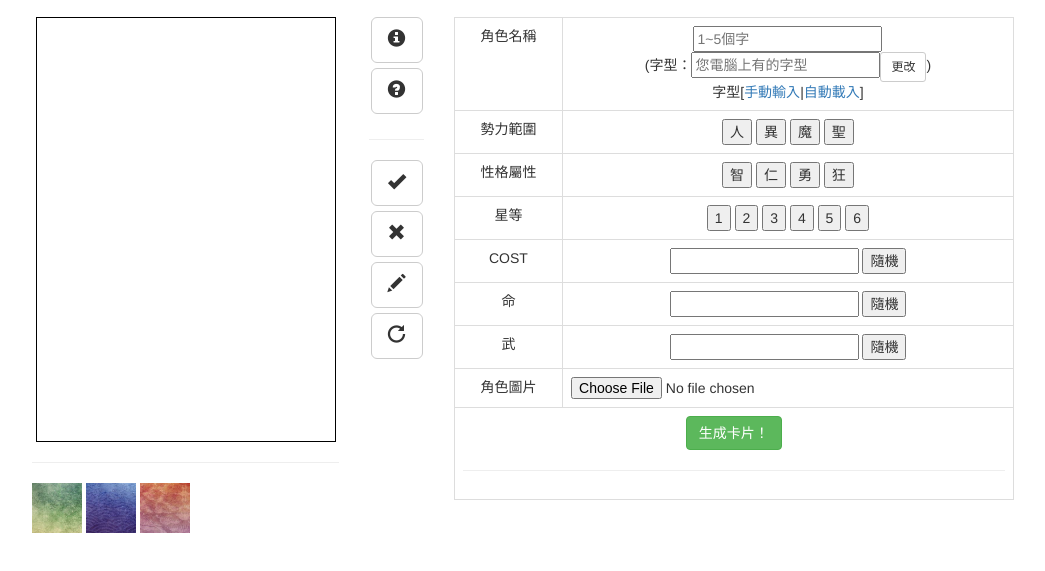
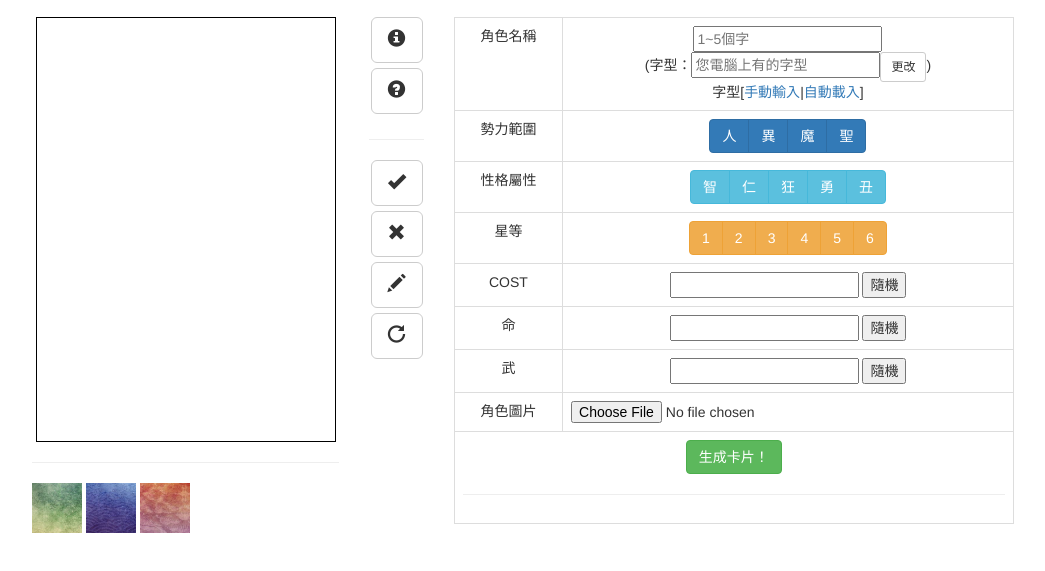
Before and after one commit to erwaiyang/PiliCardMaker, a plain HTML site: page index.html in a window 1280 px wide. Shown: the part 103-674 px from the top of the page, without its empty margins (117-1162 px from the left). Drawn offline with nearby package versions, Linux system fonts and the light colour scheme.

Commit message:
UI change:3 button groups

```diff
--- a/index.html
+++ b/index.html
@@ -89,29 +89,66 @@
 							<tr>
 								<td>勢力範圍</td>
 								<td id="p1">
-									<button id="p1_hs" value="hs">人</button>
-									<button id="p1_st" value="st">異</button>
-									<button id="p1_de" value="de">魔</button>
-									<button id="p1_sa" value="sa">聖</button>
+									<div class="btn-group" data-toggle="buttons">
+  										<label class="btn btn-primary">
+									    <input type="radio" name="p1" id="p1_hs" autocomplete="off">人
+									  </label>
+									  <label class="btn btn-primary">
+									    <input type="radio" name="p1" id="p1_st" autocomplete="off">異
+									  </label>
+									  <label class="btn btn-primary">
+									    <input type="radio" name="p1" id="p1_de" autocomplete="off">魔
+									  </label>
+									  <label class="btn btn-primary">
+									    <input type="radio" name="p1" id="p1_sa" autocomplete="off">聖
+									  </label>
+									</div>
 								</td>
 							</tr>
 							<tr>
 								<td>性格屬性</td>
 								<td id="p2">
-									<button id="p2_smart" value="smart">智</button>
-									<button id="p2_kind" value="kind">仁</button>
-									<button id="p2_brave" value="brave">勇</button>
-									<button id="p2_mad" value="mad">狂</button></td>
+									<div class="btn-group" data-toggle="buttons">
+  										<label class="btn btn-info">
+									    <input type="radio" name="p2" id="p2_smart" autocomplete="off">智
+									  </label>
+									  <label class="btn btn-info">
+									    <input type="radio" name="p2" id="p2_kind" autocomplete="off">仁
+									  </label>
+									  <label class="btn btn-info">
+									    <input type="radio" name="p2" id="p2_brave" autocomplete="off">狂
+									  </label>
+									  <label class="btn btn-info">
+									    <input type="radio" name="p2" id="p2_mad" autocomplete="off">勇
+									  </label>
+									  <label class="btn btn-info">
+									    <input type="radio" name="p2" id="p2_clown" autocomplete="off">丑
+									  </label>
+									</div>
 							</tr>
 							<tr>
 								<td>星等</td>
 								<td id="stars">
-									<button id="star1" value="1">1</button>
-									<button id="star2" value="2">2</button>
-									<button id="star3" value="3">3</button>
-									<button id="star4" value="4">4</button>
-									<button id="star5" value="5">5</button>
-									<button id="star6" value="6">6</button>
+									<div class="btn-group" data-toggle="buttons">
+									  <label class="btn btn-warning">
+									    <input type="radio" name="p3" id="p3_s1" autocomplete="off">1
+									  </label>
+									  <label class="btn btn-warning">
+									    <input type="radio" name="p3" id="p3_s2" autocomplete="off">2
+									  </label>
+									  <label class="btn btn-warning">
+									    <input type="radio" name="p3" id="p3_s3" autocomplete="off">3
+									  </label>
+									  <label class="btn btn-warning">
+									    <input type="radio" name="p3" id="p3_s4" autocomplete="off">4
+									  </label>
+									  <label class="btn btn-warning">
+									    <input type="radio" name="p3" id="p3_s5" autocomplete="off">5
+									  </label>
+									  <label class="btn btn-warning">
+									    <input type="radio" name="p3" id="p3_s6" autocomplete="off">6
+									  </label>
+									</div>
 								</td>
 							</tr>
 							<tr>
--- a/js/js.js
+++ b/js/js.js
@@ -1,9 +1,6 @@
 	/****************公用區****************/
 	//背景圖片
 	var bg_imgs = ['green','blue','pinkpurple'];
-	//(DOM)畫布上的物件
-	var cost_sprite = './img/cost_number.png';
-	var attr_sprite = './img/attribute_number.png';
 
 (function($){
 	//統一刪除
```
